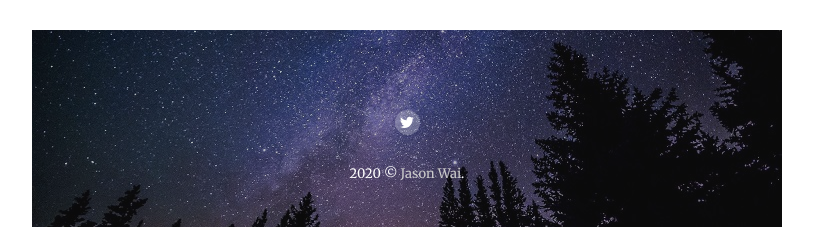
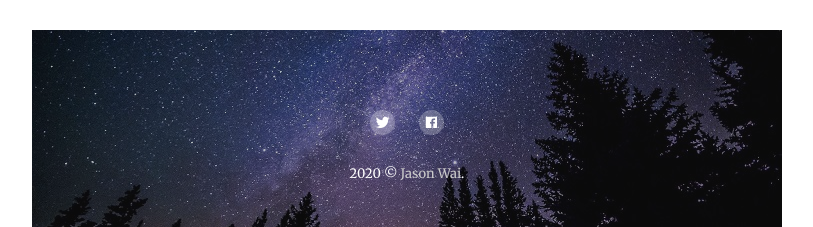
Before and after one commit to jawai/smiling-strawberry, a Jekyll site: the page built from index.html, in a window 1280 px wide. Shown: the part 1150-1377 px from the top of the page, without its empty margins (233-1046 px from the left). Built offline with Jekyll 4.4.1, drawn with Linux system fonts in a browser that asks for light colours; nearby versions of some CDN libraries; the list of posts is cut into pages by our own code.

Commit message:
Update contact-link.html

```diff
--- a/_includes/contact-link.html
+++ b/_includes/contact-link.html
@@ -1,10 +1,15 @@
 <div class="contact wow fadeInUp">
   <ul class="contact__list list-reset">
+    {% if site.twitter %}
+      <li class="contact__item"><a href="{{ site.twitter }}" class="contact__link"><i class="ion ion-logo-twitter"></i></a></li>
+    {% else %} {% endif %}
+
     {% if site.linkedin %}
       <li class="contact__item"><a href="{{ site.linkedin }}" class="contact__link"><i class="ion ion-logo-linkedin"></i></a></li>
     {% else %} {% endif %}
-    {% if site.twitter %}
-      <li class="contact__item"><a href="{{ site.twitter }}" class="contact__link"><i class="ion ion-logo-twitter"></i></a></li>
+
+    {% if site.facebook %}
+      <li class="contact__item"><a href="{{ site.facebook }}" class="contact__link"><i class="ion ion-logo-facebook"></i></a></li>
     {% else %} {% endif %}
   </ul>
 </div>
```
